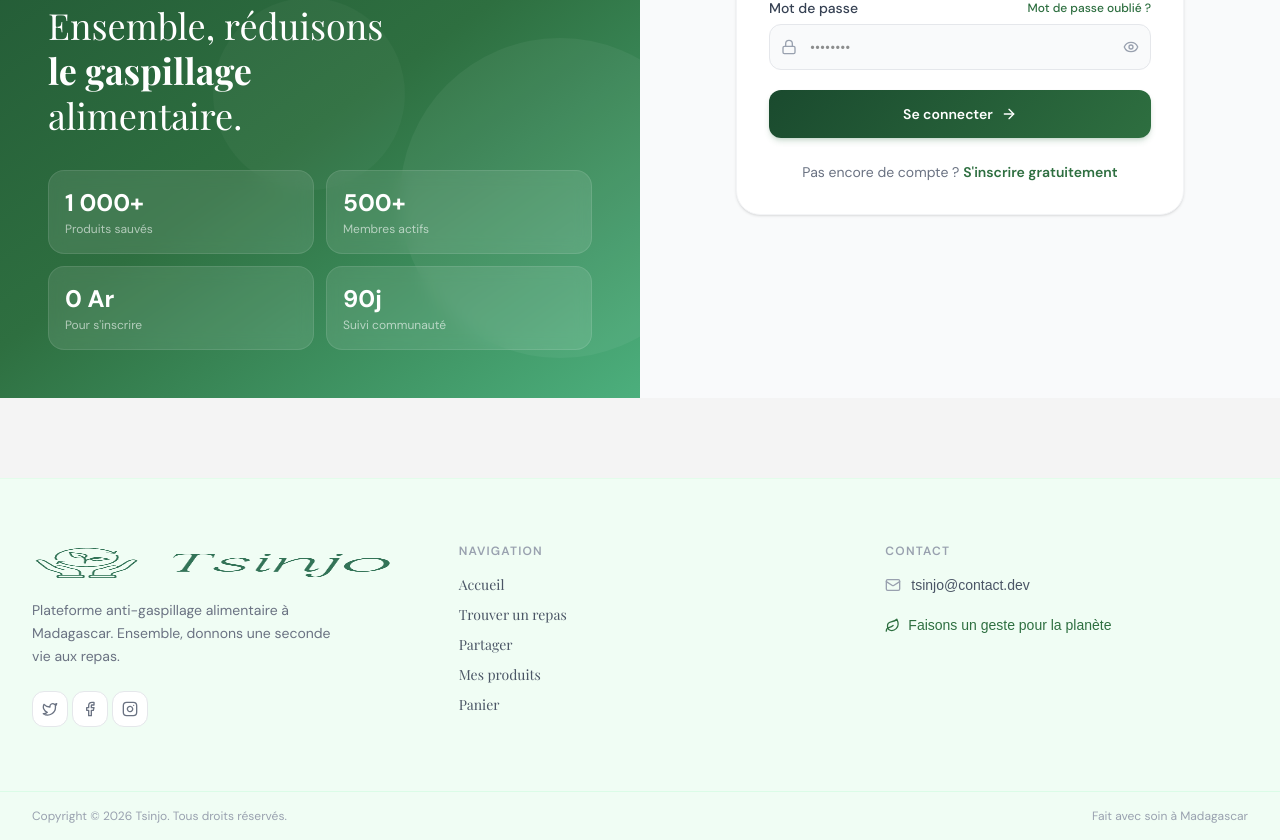
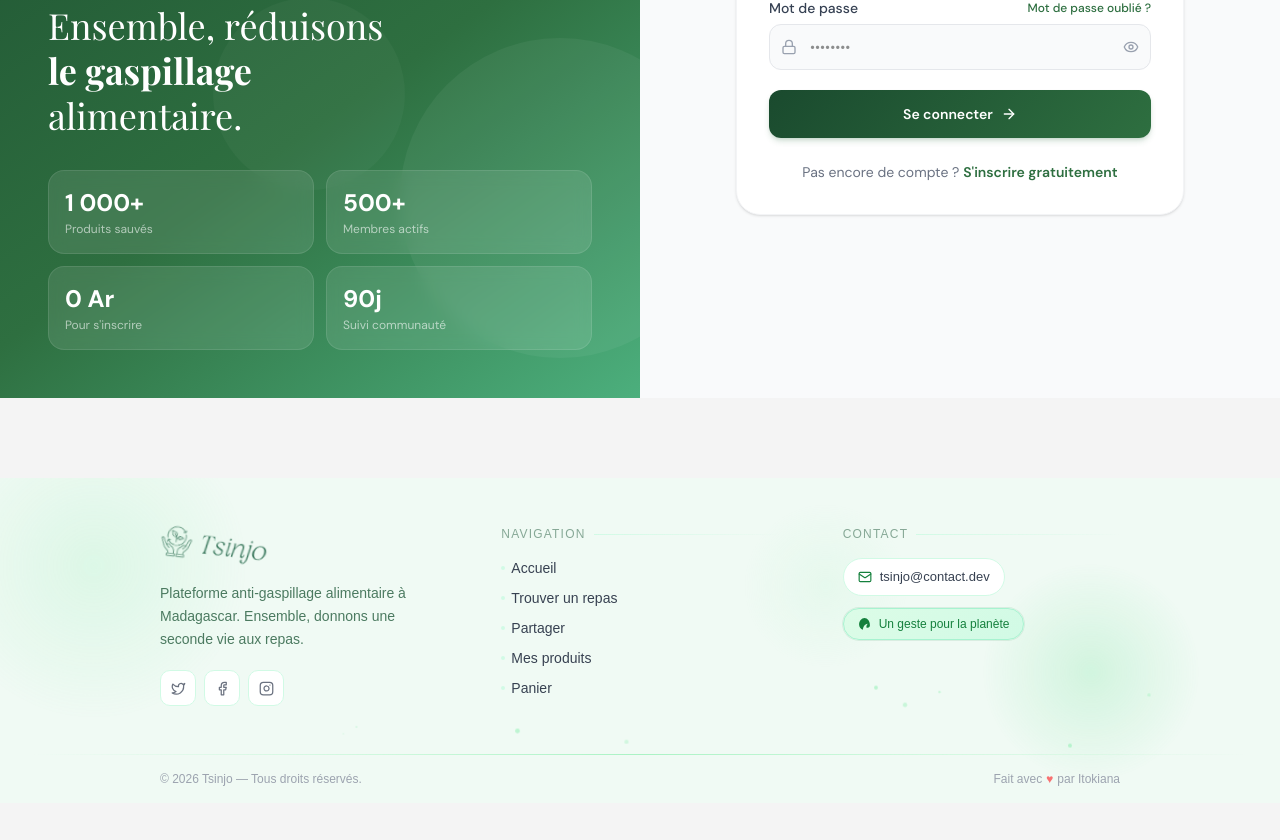
Before and after one commit to ItokianaRAKT/anti-gaspillage, a React (Vite) app: page /login in a window 1280 px wide. Shown: the part 402-1242 px from the top of the page. After the commit the page ends 1205 px from the top, so only its background shows below. Built offline with nearby package versions, Linux system fonts and the light colour scheme; no server answers.

Commit message:
ref(ui):footer

```diff
--- a/src/components/features/footer.tsx
+++ b/src/components/features/footer.tsx
@@ -1,19 +1,51 @@
 /**
- * Footer — Redesign premium
- * - Icônes Lucide React (remplacement FontAwesome brands)
- * - Structure 3 colonnes propre avec liens organisés
- * - Ligne de copyright soignée
+ * Footer — Tsinjo redesign premium avec animations
  */
 
 import logo from "../../assets/logo/logo-dark-transparent.png";
 import { Link } from "react-router-dom";
-import { Twitter, Facebook, Instagram, Mail, Leaf } from "lucide-react";
+import { Twitter, Facebook, Instagram, Mail } from "lucide-react";
+import { useEffect, useRef } from "react";
 
 const Footer = () => {
+  const particleRef = useRef<HTMLDivElement>(null);
+
+  useEffect(() => {
+    const container = particleRef.current;
+    if (!container) return;
+    container.innerHTML = "";
+    for (let i = 0; i < 10; i++) {
+      const p = document.createElement("div");
+      const dur = 5 + Math.random() * 5;
+      const delay = -Math.random() * 6;
+      const size = 3 + Math.random() * 4;
+      p.style.cssText = `
+        position:absolute; border-radius:50%; background:#86efac; opacity:0;
+        left:${10 + Math.random() * 80}%;
+        bottom:${Math.random() * 30}%;
+        width:${size}px; height:${size}px;
+        animation: particleFly ${dur}s ${delay}s ease-in-out infinite;
+      `;
+      container.appendChild(p);
+    }
+  }, []);
+
   const socialLinks = [
-    { icon: Twitter, href: "https://share.google/DbPHv9nPmsku9LqtS", label: "Twitter" },
-    { icon: Facebook, href: "https://share.google/30c5UGeTYpJe9bzGP", label: "Facebook" },
-    { icon: Instagram, href: "https://share.google/GVAVrn0iW66Y9Qdpx", label: "Instagram" },
+    {
+      Icon: Twitter,
+      href: "https://share.google/DbPHv9nPmsku9LqtS",
+      label: "Twitter",
+    },
+    {
+      Icon: Facebook,
+      href: "https://share.google/30c5UGeTYpJe9bzGP",
+      label: "Facebook",
+    },
+    {
+      Icon: Instagram,
+      href: "https://share.google/GVAVrn0iW66Y9Qdpx",
+      label: "Instagram",
+    },
   ];
 
   const navLinks = [
@@ -25,80 +57,308 @@ const Footer = () => {
   ];
 
   return (
-    <footer className="mt-20 w-full bg-green-50 border-t border-green-100/60">
+    <>
+      <style>{`
+        @keyframes blobFloat {
+          0%, 100% { transform: translate(0,0) scale(1); }
+          33% { transform: translate(10px,-12px) scale(1.04); }
+          66% { transform: translate(-6px,8px) scale(0.97); }
+        }
+        @keyframes leafSpin {
+          0%, 100% { transform: rotate(-8deg); }
+          50% { transform: rotate(8deg); }
+        }
+        @keyframes fadeUp {
+          from { opacity:0; transform:translateY(22px); }
+          to { opacity:1; transform:translateY(0); }
+        }
+        @keyframes shimmer {
+          0%, 100% { opacity:0.6; }
+          50% { opacity:1; }
+        }
+        @keyframes heartbeat {
+          0%, 100% { transform:scale(1); }
+          14% { transform:scale(1.25); }
+          28% { transform:scale(1); }
+          42% { transform:scale(1.15); }
+          70% { transform:scale(1); }
+        }
+        @keyframes pulseGreen {
+          0%, 100% { box-shadow:0 0 0 0 rgba(21,128,61,0.12); }
+          50% { box-shadow:0 0 0 6px rgba(21,128,61,0); }
+        }
+        @keyframes particleFly {
+          0% { opacity:0; transform:translateY(0) scale(0); }
+          20% { opacity:0.5; transform:translateY(-20px) scale(1); }
+          80% { opacity:0.3; transform:translateY(-60px) scale(0.6); }
+          100% { opacity:0; transform:translateY(-80px) scale(0); }
+        }
+        .tsinjo-nav-link {
+          position:relative;
+          display:inline-flex;
+          align-items:center;
+          gap:6px;
+          padding-bottom: 2px;
+        }
+        .tsinjo-nav-link::before {
+          content:'';
+          position:absolute;
+          bottom:0; left:0;
+          width:0; height:1px;
+          background:#15803d;
+          transition:width 0.25s ease;
+        }
+        .tsinjo-nav-link:hover::before { width:100%; }
+        .tsinjo-nav-link:hover { color:#15803d !important; padding-left: 4px; }
+        .tsinjo-nav-dot { transition: background 0.2s; }
+        .tsinjo-nav-link:hover .tsinjo-nav-dot { background: #15803d !important; }
+        .tsinjo-social-btn {
+          width:36px; height:36px; border-radius:10px;
+          background:white; border:1px solid #d1fae5;
+          display:flex; align-items:center; justify-content:center;
+          color:#6b7280; text-decoration:none;
+          transition: all 0.25s cubic-bezier(0.34,1.56,0.64,1);
+        }
+        .tsinjo-social-btn:hover {
+          background:#15803d; border-color:#15803d; color:white;
+          transform:translateY(-3px) scale(1.08);
+          box-shadow:0 6px 16px rgba(21,128,61,0.25);
+        }
+        .tsinjo-contact-pill {
+          display:inline-flex; align-items:center; gap:8px;
+          background:white; border:1px solid #d1fae5;
+          border-radius:20px; padding:8px 14px;
+          font-size:13px; color:#374151; text-decoration:none;
+          width:fit-content;
+          transition: all 0.25s ease;
+        }
+        .tsinjo-contact-pill:hover {
+          border-color:#15803d; color:#15803d;
+          transform:translateX(3px);
+          box-shadow:0 3px 12px rgba(21,128,61,0.12);
+        }
+      `}</style>
+
+      <footer
+        className="mt-20 w-full relative overflow-hidden"
+        style={{ background: "#f0faf4" }}
+      >
+        {/* Blobs de fond */}
+        <div className="absolute inset-0 pointer-events-none overflow-hidden">
+          <div
+            className="absolute rounded-full"
+            style={{
+              width: 320,
+              height: 320,
+              top: -80,
+              left: -60,
+              background: "radial-gradient(circle, #86efac, transparent 70%)",
+              opacity: 0.18,
+              animation: "blobFloat 8s 0s ease-in-out infinite",
+            }}
+          />
+          <div
+            className="absolute rounded-full"
+            style={{
+              width: 220,
+              height: 220,
+              bottom: 20,
+              right: 80,
+              background: "radial-gradient(circle, #4ade80, transparent 70%)",
+              opacity: 0.18,
+              animation: "blobFloat 8s -3s ease-in-out infinite",
+            }}
+          />
+          <div
+            className="absolute rounded-full"
+            style={{
+              width: 160,
+              height: 160,
+              top: 40,
+              right: "30%",
+              background: "radial-gradient(circle, #bbf7d0, transparent 70%)",
+              opacity: 0.18,
+              animation: "blobFloat 8s -5s ease-in-out infinite",
+            }}
+          />
+        </div>
+
+        {/* Particules flottantes */}
+        <div
+          ref={particleRef}
+          className="absolute inset-0 pointer-events-none"
+          style={{ zIndex: 1 }}
+        />
 
         {/* Contenu principal */}
-      <div className="max-w-7xl mx-auto px-6 md:px-8 py-12 md:py-16">
+        <div
+          className="relative max-w-5xl mx-auto px-8 py-12"
+          style={{ zIndex: 2, animation: "fadeUp 0.7s ease both" }}
+        >
           <div className="grid grid-cols-1 md:grid-cols-3 gap-10 md:gap-16">
-
-          {/* Colonne 1 : logo + description */}
+            {/* Col 1 : Marque */}
             <div className="flex flex-col gap-4">
-            <img src={logo} alt="Logo Tsinjo" className="h-10 w-auto" />
-            <p className="text-sm text-gray-500 font-contenu leading-relaxed max-w-xs">
-              Plateforme anti-gaspillage alimentaire à Madagascar. Ensemble, donnons une seconde vie aux repas.
+              <div
+                style={{
+                  animation: "leafSpin 4s ease-in-out infinite",
+                  display: "inline-block",
+                  width: "fit-content",
+                }}
+              >
+                <img src={logo} alt="Tsinjo" className="h-10 w-auto" />
+              </div>
+              <p
+                className="text-sm leading-relaxed max-w-xs"
+                style={{ color: "#4b7a60", fontWeight: 300 }}
+              >
+                Plateforme anti-gaspillage alimentaire à Madagascar. Ensemble,
+                donnons une seconde vie aux repas.
               </p>
-            <div className="flex items-center gap-1 mt-2">
-              {socialLinks.map(({ icon: Icon, href, label }) => (
+              <div className="flex items-center gap-2 mt-1">
+                {socialLinks.map(({ Icon, href, label }) => (
                   <a
                     key={label}
                     href={href}
                     aria-label={label}
                     target="_blank"
                     rel="noopener noreferrer"
-                  className="w-9 h-9 rounded-xl bg-white border border-gray-200 flex items-center justify-center text-gray-500 hover:text-primaryGreen hover:border-primaryGreen/30 hover:bg-primaryGreen/5 transition-all duration-200"
+                    className="tsinjo-social-btn"
                   >
-                  <Icon size={16} />
+                    <Icon size={15} />
                   </a>
                 ))}
               </div>
             </div>
 
-          {/* Colonne 2 : Navigation */}
+            {/* Col 2 : Navigation */}
             <div>
-            <p className="text-xs font-semibold text-gray-400 uppercase tracking-widest mb-4 font-contenu">Navigation</p>
-            <div className="flex flex-col gap-2.5">
-              {navLinks.map((link) => (
+              <p
+                className="text-xs font-medium uppercase tracking-widest mb-4 flex items-center gap-2"
+                style={{ color: "#86a896" }}
+              >
+                Navigation
+                <span
+                  className="flex-1 h-px"
+                  style={{
+                    background:
+                      "linear-gradient(to right, #d1fae5, transparent)",
+                  }}
+                />
+              </p>
+              <nav className="flex flex-col gap-2">
+                {navLinks.map(({ to, label }) => (
                   <Link
-                  key={link.to}
-                  to={link.to}
-                  className="text-sm text-gray-600 hover:text-primaryGreen font-titre transition-colors duration-200"
+                    key={to}
+                    to={to}
+                    className="tsinjo-nav-link text-sm"
+                    style={{ color: "#374151", transition: "all 0.2s ease" }}
                   >
-                  {link.label}
+                    <span
+                      className="tsinjo-nav-dot"
+                      style={{
+                        width: 4,
+                        height: 4,
+                        borderRadius: "50%",
+                        background: "#d1fae5",
+                        flexShrink: 0,
+                        display: "inline-block",
+                      }}
+                    />
+                    {label}
                   </Link>
                 ))}
-            </div>
+              </nav>
             </div>
 
-          {/* Colonne 3 : Contact */}
+            {/* Col 3 : Contact */}
             <div>
-            <p className="text-xs font-semibold text-gray-400 uppercase tracking-widest mb-4 font-contenu">Contact</p>
+              <p
+                className="text-xs font-medium uppercase tracking-widest mb-4 flex items-center gap-2"
+                style={{ color: "#86a896" }}
+              >
+                Contact
+                <span
+                  className="flex-1 h-px"
+                  style={{
+                    background:
+                      "linear-gradient(to right, #d1fae5, transparent)",
+                  }}
+                />
+              </p>
+              <div className="flex flex-col gap-3">
                 <a
                   href="mailto:tsinjo@contact.dev"
-              className="flex items-center gap-2.5 text-sm text-gray-600 hover:text-primaryGreen transition-colors duration-200"
+                  className="tsinjo-contact-pill"
                 >
-              <Mail size={16} className="text-gray-400 shrink-0" />
+                  <Mail size={14} color="#15803d" />
                   tsinjo@contact.dev
                 </a>
-            <div className="mt-5 flex items-center gap-2 text-sm text-primaryGreen font-medium">
-              <Leaf size={15} className="shrink-0" />
-              <span>Faisons un geste pour la planète</span>
+                <div
+                  className="inline-flex items-center gap-2 text-xs font-medium"
+                  style={{
+                    background: "linear-gradient(135deg, #dcfce7, #d1fae5)",
+                    border: "1px solid #a7f3d0",
+                    borderRadius: 20,
+                    padding: "7px 14px",
+                    color: "#15803d",
+                    width: "fit-content",
+                    animation: "pulseGreen 3s ease-in-out infinite",
+                  }}
+                >
+                  <svg
+                    width="13"
+                    height="13"
+                    viewBox="0 0 24 24"
+                    fill="#15803d"
+                  >
+                    <path d="M12 2C6.5 2 2 8 2 14c0 4.4 2.8 8.2 7 9.6.2-2.5.8-5.2 2.5-7.5C13 14 15 13 18 12.5c-1.5 1.5-2.5 3.5-2.5 5.5 0 .7.1 1.4.3 2 .7.1 1.4.1 2.2 0 2.5-.4 4-2.6 4-5C22 7.5 17.5 2 12 2z" />
+                  </svg>
+                  Un geste pour la planète
+                </div>
               </div>
             </div>
           </div>
         </div>
 
-      {/* Barre copyright */}
-      <div className="border-t border-green-100 px-6 md:px-8 py-4">
-        <div className="max-w-7xl mx-auto flex flex-col sm:flex-row items-center justify-between gap-2">
-          <p className="text-xs text-gray-400 font-contenu">
-            Copyright © 2026 Tsinjo. Tous droits réservés.
+        {/* Divider animé */}
+        <div
+          className="relative mx-8"
+          style={{
+            zIndex: 2,
+            height: 1,
+            background:
+              "linear-gradient(to right, transparent, #bbf7d0 30%, #86efac 50%, #bbf7d0 70%, transparent)",
+            animation: "shimmer 3s ease-in-out infinite",
+          }}
+        />
+
+        {/* Copyright */}
+        <div
+          className="relative max-w-5xl mx-auto px-8 py-4 flex items-center justify-between flex-wrap gap-2"
+          style={{ zIndex: 2, animation: "fadeUp 0.9s 0.15s ease both" }}
+        >
+          <p className="text-xs" style={{ color: "#9ca3af", fontWeight: 300 }}>
+            © 2026 Tsinjo — Tous droits réservés.
           </p>
-          <p className="text-xs text-gray-400 font-contenu">
-            Fait avec soin à Madagascar
+          <p
+            className="text-xs flex items-center gap-1"
+            style={{ color: "#9ca3af", fontWeight: 300 }}
+          >
+            Fait avec{" "}
+            <span
+              style={{
+                color: "#f87171",
+                animation: "heartbeat 1.4s ease-in-out infinite",
+                display: "inline-block",
+              }}
+            >
+              ♥
+            </span>{" "}
+            par Itokiana
           </p>
         </div>
-      </div>
       </footer>
+    </>
   );
 };
 
```
Lines whose indentation alone changed are shown as unchanged.
